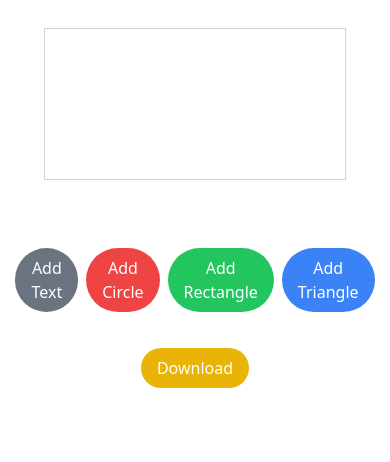
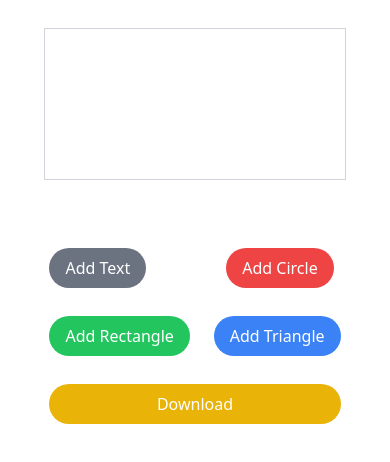
Before and after one commit to RajanPandey1311/Canvas_editor_Fabric.js, a React (Vite) app: page /canvas-editor in a window 390 px wide. Shown: the top 462 px of the page. Built offline with nearby package versions, Linux system fonts and the light colour scheme.

Commit message:
bg Image hight width and responsiveness update

```diff
--- a/src/components/ImageCanvas.jsx
+++ b/src/components/ImageCanvas.jsx
@@ -1,6 +1,7 @@
-import React, { useEffect, useRef, useState } from 'react';
-import * as fabric from 'fabric';
-import { useLocation } from 'react-router-dom';
+
+import React, { useEffect, useRef, useState } from "react";
+import * as fabric from "fabric";
+import { useLocation } from "react-router-dom";
 
 const ImageCanvas = () => {
   const canvasRef = useRef(null);
@@ -15,15 +16,29 @@ const ImageCanvas = () => {
     image.crossOrigin = "Anonymous";
     image.src = imageUrl;
 
+    // console.log(image.width,image.height)
+
     image.onload = () => {
       if (canvasRef.current) {
+        const aspectRatio = image.width / image.height;
+        const canvasWidth = image.width;
+        const canvasHeight = canvasWidth / aspectRatio;
+
         const fabricCanvas = new fabric.Canvas(canvasRef.current, {
-          width: 700,
-          height: 500,
-          backgroundImage: new fabric.FabricImage(image)
+          width: canvasWidth,
+          height: canvasHeight,
         });
+
+        const fabricImage = new fabric.FabricImage(image, {
+          selectable: false,
+          evented: false,
+        });
+
+        fabricImage.scaleToWidth(fabricCanvas.width);
+        fabricImage.scaleToHeight(fabricCanvas.height);
+        fabricCanvas.set("backgroundImage", fabricImage);
+        fabricCanvas.renderAll();
         setCanvas(fabricCanvas);
-        fabricCanvas.renderAll();
       }
     };
 
@@ -35,10 +50,10 @@ const ImageCanvas = () => {
   }, [imageUrl, canvas]);
 
   const addText = () => {
-    const text = new fabric.Textbox('Enter text here', {
-      left: 450,
+    const text = new fabric.Textbox("Enter text here", {
+      left: 50,
       top: 50,
-      width: 200,
+      width: 300,
       fontSize: 20,
     });
     canvas.add(text);
@@ -47,14 +62,31 @@ const ImageCanvas = () => {
   const addShape = (shapeType) => {
     let shape;
     switch (shapeType) {
-      case 'circle':
-        shape = new fabric.Circle({ radius: 50, fill: 'red', left: 100, top: 100 });
+      case "circle":
+        shape = new fabric.Circle({
+          radius: 50,
+          fill: "red",
+          left: 100,
+          top: 100,
+        });
         break;
-      case 'rectangle':
-        shape = new fabric.Rect({ width: 100, height: 60, fill: 'green', left: 150, top: 150 });
+      case "rectangle":
+        shape = new fabric.Rect({
+          width: 100,
+          height: 60,
+          fill: "green",
+          left: 150,
+          top: 150,
+        });
         break;
-      case 'triangle':
-        shape = new fabric.Triangle({ width: 100, height: 100, fill: 'blue', left: 200, top: 200 });
+      case "triangle":
+        shape = new fabric.Triangle({
+          width: 100,
+          height: 100,
+          fill: "blue",
+          left: 200,
+          top: 200,
+        });
         break;
       default:
         return;
@@ -64,25 +96,54 @@ const ImageCanvas = () => {
 
   const downloadImage = () => {
     const dataURL = canvas.toDataURL({
-      format: 'png',
+      format: "png",
       quality: 1,
     });
-    const link = document.createElement('a');
+    const link = document.createElement("a");
     link.href = dataURL;
-    link.download = 'modified-image.png';
+    link.download = "modified-image.png";
     link.click();
   };
 
   return (
-    <div className="flex flex-col items-center">
+    <div className="flex flex-col md:flex-row items-center justify-center md:gap-20">
       <canvas ref={canvasRef} className="border border-gray-300 mb-4 mt-7" />
-      <div className="flex space-x-2 mb-4 mt-8 p-5">
-        <button onClick={addText} className="bg-gray-500 text-white px-4 py-2 rounded-full">Add Text</button>
-        <button onClick={() => addShape('circle')} className="bg-red-500 text-white px-4 py-2 rounded-full">Add Circle</button>
-        <button onClick={() => addShape('rectangle')} className="bg-green-500 text-white px-4 py-2 rounded-full">Add Rectangle</button>
-        <button onClick={() => addShape('triangle')} className="bg-blue-500 text-white px-4 py-2 rounded-full">Add Triangle</button>
+      <div className="flex flex-col mb-4 mt-8 p-5 gap-7">
+        <div className="flex gap-20">
+          <button
+            onClick={addText}
+            className="bg-gray-500 text-white px-4 py-2 rounded-full"
+          >
+            Add Text
+          </button>
+          <button
+            onClick={() => addShape("circle")}
+            className="bg-red-500 text-white px-4 py-2 rounded-full"
+          >
+            Add Circle
+          </button>
+        </div>
+        <div className="flex gap-6">
+          <button
+            onClick={() => addShape("rectangle")}
+            className="bg-green-500 text-white px-4 py-2 rounded-full"
+          >
+            Add Rectangle
+          </button>
+          <button
+            onClick={() => addShape("triangle")}
+            className="bg-blue-500 text-white px-4 py-2 rounded-full"
+          >
+            Add Triangle
+          </button>
+        </div>
+        <button
+          onClick={downloadImage}
+          className="bg-yellow-500 text-white px-4 py-2 rounded-full"
+        >
+          Download
+        </button>
       </div>
-      <button onClick={downloadImage} className="bg-yellow-500 text-white px-4 py-2 rounded-full">Download</button>
     </div>
   );
 };
```
